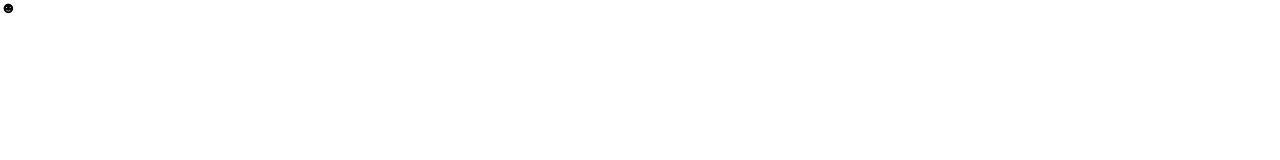
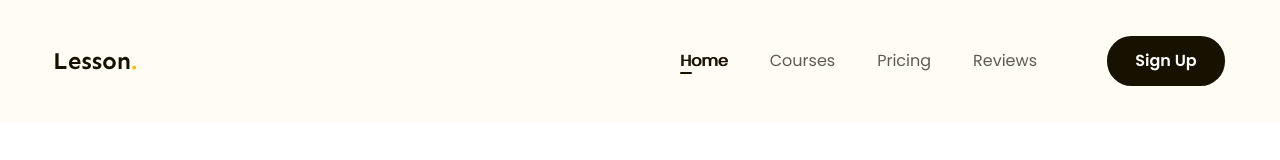
Before and after one commit to NgocHieu1511/Project_1, a plain HTML site: page index.html in a window 1280 px wide. Shown: the top 160 px of the page. Drawn offline with Linux system fonts and the light colour scheme.

Commit message:
p3_header

```diff
--- a/assets/css/style.css
+++ b/assets/css/style.css
@@ -6,4 +6,78 @@ html {
 }
 body {
   font-size: 1.6rem;
+  font-family: "Poppins", sans-serif;
 }
+/* =================common================ */
+a {
+  text-decoration: none;
+}
+.main-content {
+  width: 1170px;
+  max-width: calc(100% - 48px);
+  margin-right: auto;
+  margin-left: auto;
+}
+.btn {
+  display: inline-block;
+  min-width: 118px;
+  padding: 0px 16px;
+  line-height: 50px;
+  font-size: 1.6rem;
+  color: #fff;
+  text-align: center;
+  font-weight: 600;
+  border-radius: 24.5px;
+  background: #171100;
+}
+/* =================header================ */
+.header {
+  background-color: #fffcf4;
+}
+.header.fixed {
+  position: sticky;
+  top: -28px;
+}
+.header .body {
+  display: flex;
+  align-items: center;
+  padding: 36px 0;
+}
+.nav {
+  margin-left: auto;
+}
+.nav ul {
+  display: flex;
+}
+.nav a {
+  position: relative;
+  color: #5f5b53;
+  font-size: 1.6rem;
+  padding: 8px 21px;
+}
+.nav li.active a,
+.nav a:hover {
+  color: #171100;
+  text-shadow: 1px 0 0 currentColor;
+  /* trục nằm ngang hoff thì sẽ đổ sang bên phải 1px*/
+  /* currentColor lấy màu hiện tại
+  âm thì sang bên trái  */
+  /* chữ giật giật khá khó chịu khi hover và thay vì dùng font weight thì dùng tex-shadow */
+}
+.nav li.active a::after {
+  position: absolute;
+  left: 21px;
+  bottom: 6px;
+  display: block;
+  content: "";
+  width: 12px;
+  height: 2px;
+  border-radius: 1px;
+  background: #171100;
+}
+.header .btn-sign-up {
+  min-width: 144px;
+}
+.header .action {
+  margin-left: 49px;
+}
--- a/index.html
+++ b/index.html
@@ -5,10 +5,41 @@
     <meta name="viewport" content="width=device-width, initial-scale=1.0" />
     <!-- reset css -->
     <link rel="stylesheet" href="./assets/css/reset.css" />
+    <!-- embed font -->
+    <link rel="preconnect" href="https://fonts.googleapis.com" />
+    <link rel="preconnect" href="https://fonts.gstatic.com" crossorigin />
+    <link
+      href="https://fonts.googleapis.com/css2?family=Poppins:ital,wght@0,100;0,200;0,300;0,400;0,500;0,600;0,700;0,800;0,900;1,100;1,200;1,300;1,400;1,500;1,600;1,700;1,800;1,900&family=Sen:wght@400..800&display=swap"
+      rel="stylesheet"
+    />
     <!-- style.css -->
     <link rel="stylesheet" href="./assets/css/style.css" />
-    ☻
+
     <title>Dự án 1</title>
   </head>
-  <body></body>
+
+  <body style="height: 100000px">
+    <!-- header -->
+    <header class="header fixed">
+      <div class="main-content">
+        <div class="body">
+          <!-- logo -->
+          <img src="./assets/img/logo.svg" alt="Lesson." class="logo" />
+          <!-- nav: 1 thẻ có ngữ nghĩa đấy là thanh menu thanh điều hướng -->
+          <nav class="nav">
+            <ul>
+              <li class="active"><a href="#">Home</a></li>
+              <li><a href="#">Courses</a></li>
+              <li><a href="#">Pricing</a></li>
+              <li><a href="#">Reviews</a></li>
+            </ul>
+          </nav>
+          <!-- btn -->
+          <div class="action">
+            <a href="#" class="btn">Sign Up</a>
+          </div>
+        </div>
+      </div>
+    </header>
+  </body>
 </html>
```
Also changed, not shown: assets/img/logo.svg (added), 1 other file.
